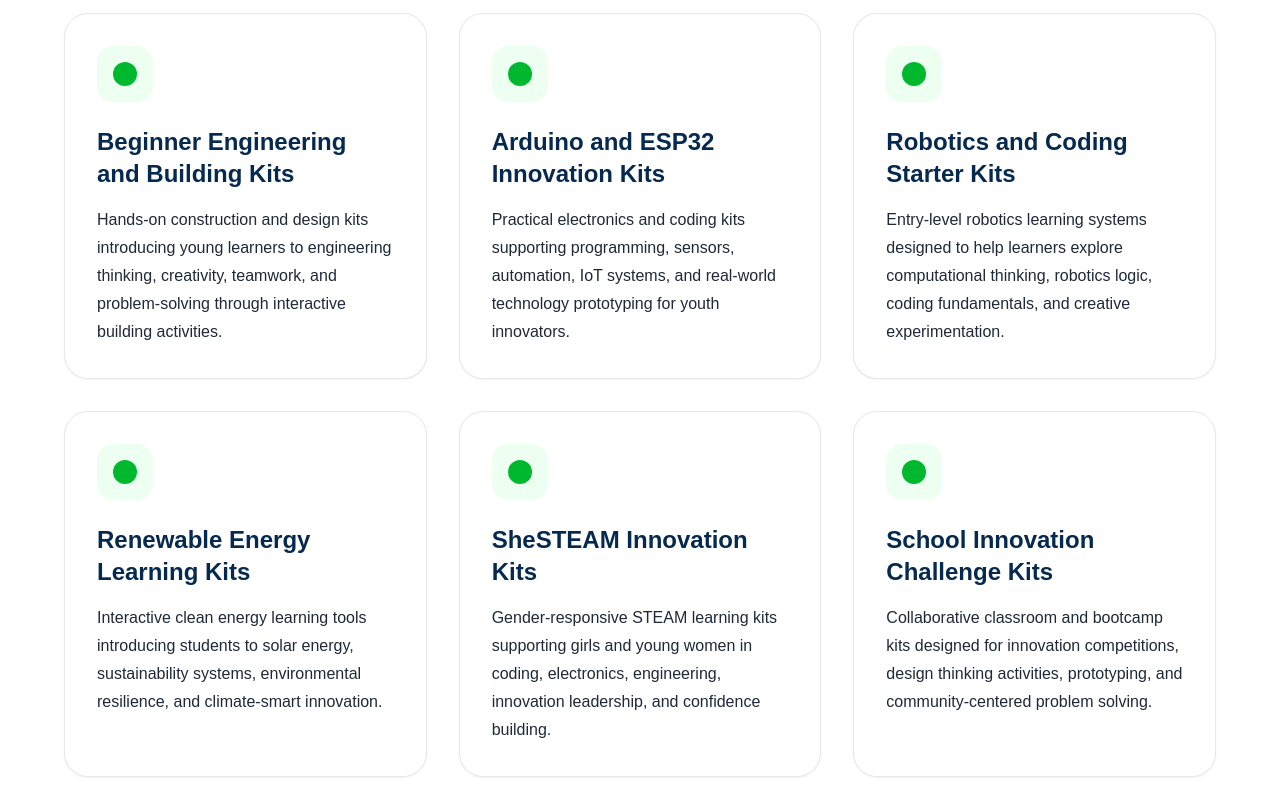
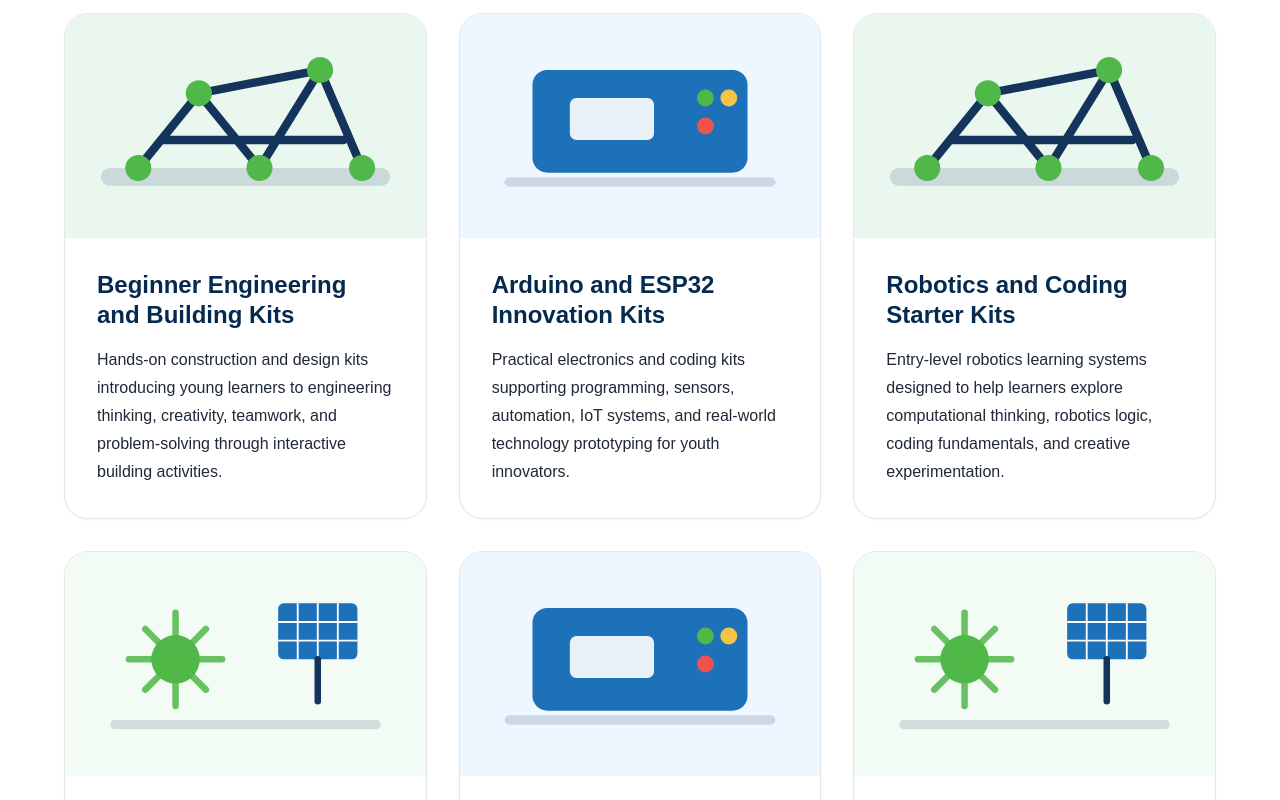
Before and after one commit to rashidasp28/isir-ghana-website, a Next.js app: page /stem-kits in a window 1280 px wide. Shown: the part 1100-1900 px from the top of the page. Built offline with nearby package versions, Linux system fonts and the light colour scheme.

Commit message:
Embed representative STEM kit visuals into cards

```diff
--- a/app/stem-kits/page.tsx
+++ b/app/stem-kits/page.tsx
@@ -1,3 +1,4 @@
+import Image from 'next/image'
 import Link from 'next/link'
 import Navbar from '@/components/Navbar'
 import Footer from '@/components/Footer'
@@ -6,31 +7,37 @@ import SectionHeader from '@/components/SectionHeader'
 const plannedKits = [
   {
     title: 'Beginner Engineering and Building Kits',
+    image: '/images/stem-kits/engineering-building.svg',
     description:
       'Hands-on construction and design kits introducing young learners to engineering thinking, creativity, teamwork, and problem-solving through interactive building activities.',
   },
   {
     title: 'Arduino and ESP32 Innovation Kits',
+    image: '/images/stem-kits/arduino-kit.svg',
     description:
       'Practical electronics and coding kits supporting programming, sensors, automation, IoT systems, and real-world technology prototyping for youth innovators.',
   },
   {
     title: 'Robotics and Coding Starter Kits',
+    image: '/images/stem-kits/engineering-building.svg',
     description:
       'Entry-level robotics learning systems designed to help learners explore computational thinking, robotics logic, coding fundamentals, and creative experimentation.',
   },
   {
     title: 'Renewable Energy Learning Kits',
+    image: '/images/stem-kits/renewable-energy.svg',
     description:
       'Interactive clean energy learning tools introducing students to solar energy, sustainability systems, environmental resilience, and climate-smart innovation.',
   },
   {
     title: 'SheSTEAM Innovation Kits',
+    image: '/images/stem-kits/arduino-kit.svg',
     description:
       'Gender-responsive STEAM learning kits supporting girls and young women in coding, electronics, engineering, innovation leadership, and confidence building.',
   },
   {
     title: 'School Innovation Challenge Kits',
+    image: '/images/stem-kits/renewable-energy.svg',
     description:
       'Collaborative classroom and bootcamp kits designed for innovation competitions, design thinking activities, prototyping, and community-centered problem solving.',
   },
@@ -95,19 +102,26 @@ export default function StemKitsPage() {
             {plannedKits.map((kit) => (
               <div
                 key={kit.title}
-                className="bg-white border border-softGray rounded-3xl p-8 shadow-sm hover:shadow-lg transition"
+                className="bg-white border border-softGray rounded-3xl overflow-hidden shadow-sm hover:shadow-lg transition"
               >
-                <div className="w-14 h-14 rounded-2xl bg-lightGreen flex items-center justify-center mb-6">
-                  <div className="w-6 h-6 rounded-full bg-primaryGreen"></div>
+                <div className="relative h-56 w-full bg-lightGreen">
+                  <Image
+                    src={kit.image}
+                    alt={kit.title}
+                    fill
+                    className="object-cover"
+                  />
                 </div>
 
-                <h3 className="text-2xl font-bold text-darkNavy mb-4">
-                  {kit.title}
-                </h3>
+                <div className="p-8">
+                  <h3 className="text-2xl font-bold text-darkNavy mb-4 leading-tight">
+                    {kit.title}
+                  </h3>
 
-                <p className="text-charcoal leading-7">
-                  {kit.description}
-                </p>
+                  <p className="text-charcoal leading-7">
+                    {kit.description}
+                  </p>
+                </div>
               </div>
             ))}
           </div>
```
